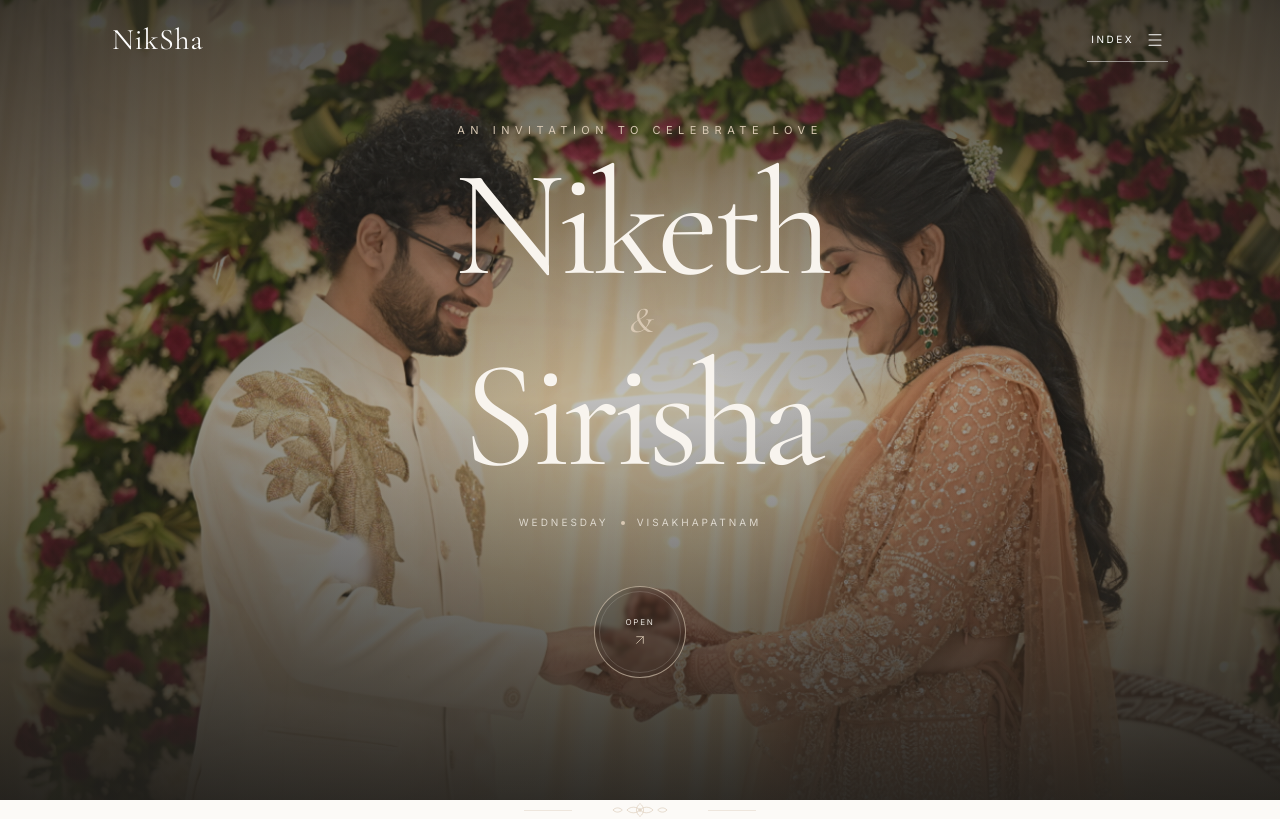
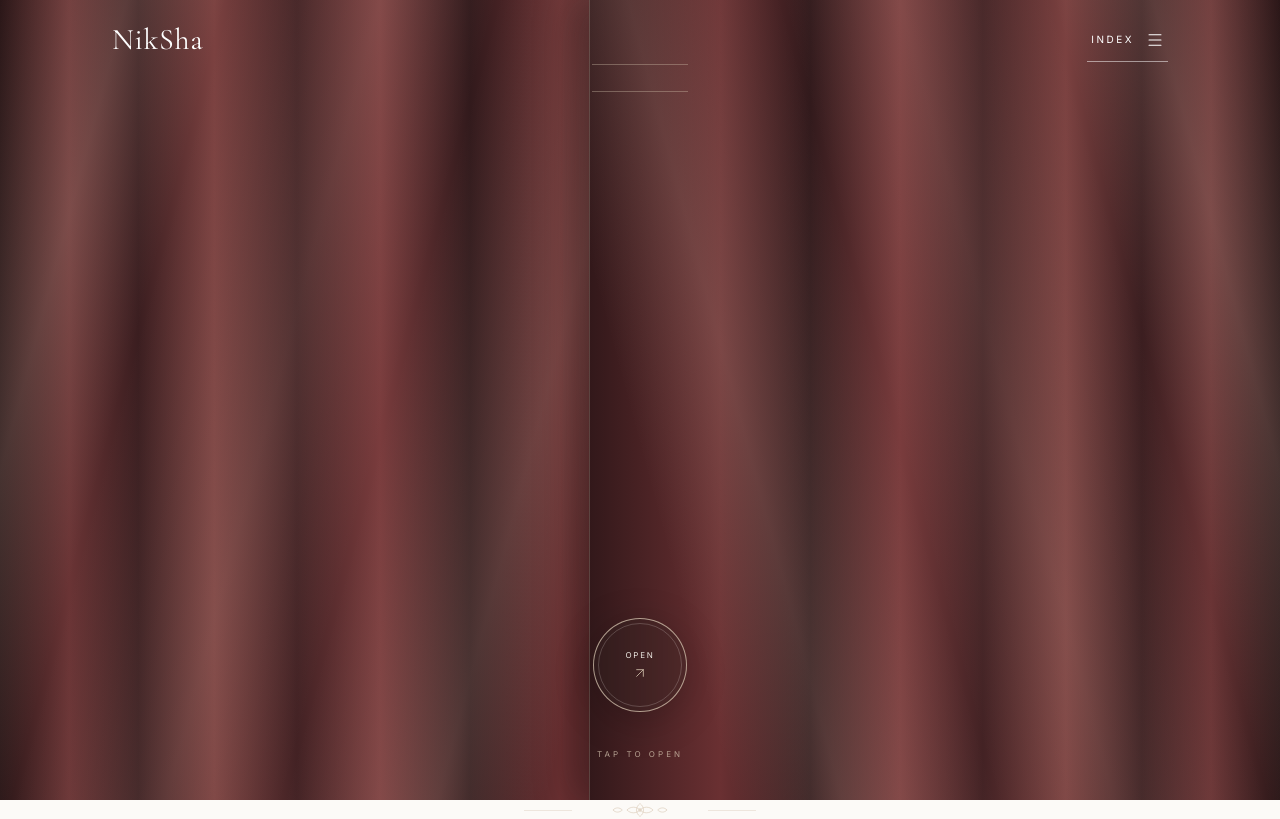
Before and after one commit to NikethVelala/NikSha, a Next.js app: page / in a window 1280 px wide. Shown: the top 819 px of the page. Built offline with nearby package versions, Linux system fonts and the light colour scheme.

Commit message:
Replace abstract opening with curtain reveal

```diff
--- a/components/Hero/Hero.tsx
+++ b/components/Hero/Hero.tsx
@@ -1,32 +1,29 @@
 "use client";
 
 import Image from "next/image";
-import { AnimatePresence, motion } from "framer-motion";
+import { motion } from "framer-motion";
 import { ArrowUpRight } from "lucide-react";
 import { useEffect, useState } from "react";
 import { wedding } from "@/data/wedding";
 
 export default function Hero() {
-  const [stage, setStage] = useState<"cover" | "opening" | "done">("cover");
+  const [isOpening, setIsOpening] = useState(false);
   const groom = wedding.couple.groom;
   const bride = wedding.couple.bride;
 
   useEffect(() => {
-    if (stage !== "opening") return;
+    if (!isOpening) return;
 
     const timer = window.setTimeout(() => {
-      setStage("done");
-      window.setTimeout(() => {
       document.getElementById("welcome")?.scrollIntoView({ behavior: "smooth", block: "start" });
-      }, 220);
-    }, 3600);
+    }, 2200);
 
     return () => window.clearTimeout(timer);
-  }, [stage]);
+  }, [isOpening]);
 
   const openInvitation = () => {
-    if (stage !== "cover") return;
-    setStage("opening");
+    if (isOpening) return;
+    setIsOpening(true);
   };
 
   return (
@@ -40,149 +37,125 @@ export default function Hero() {
         className="object-cover object-[center_35%] sm:object-center"
       />
 
+      <div className="absolute inset-0 bg-charcoal/20" />
+      <div className="absolute inset-0 bg-gradient-to-b from-charcoal/50 via-transparent to-charcoal/85" />
+
+      {/* The hero remains underneath the entire interaction, so there is never a blank transition screen. */}
+      <div className="relative z-10 flex min-h-[100svh] items-center justify-center px-6 text-center">
         <motion.div
-        className="absolute inset-0 bg-charcoal"
-        initial={{ opacity: 0.3 }}
-        animate={{ opacity: stage === "opening" ? 0.5 : 0.3 }}
-        transition={{ duration: 1.2 }}
-      />
-      <div className="absolute inset-0 bg-gradient-to-b from-charcoal/55 via-transparent to-charcoal/90" />
-      <div className="absolute inset-0 bg-[radial-gradient(circle_at_center,transparent_10%,rgba(20,20,18,0.48)_100%)]" />
+          initial={{ opacity: 0, y: 24 }}
+          animate={{ opacity: isOpening ? 0 : 1, y: isOpening ? -18 : 0 }}
+          transition={{ duration: 0.65, ease: [0.22, 1, 0.36, 1] }}
+          className="max-w-xl"
+        >
+          <p className="text-[9px] uppercase tracking-[0.5em] text-champagne sm:text-[11px]">
+            An invitation to celebrate love
+          </p>
 
-      <AnimatePresence mode="wait">
-        {stage === "cover" && (
-          <motion.div
-            key="cover"
-            initial={{ opacity: 0 }}
-            animate={{ opacity: 1 }}
-            exit={{ opacity: 0, scale: 1.02 }}
-            transition={{ duration: 0.9 }}
-            className="relative z-10 flex min-h-[100svh] items-center justify-center px-6 text-center"
-          >
-            <div className="max-w-xl">
-              <motion.p
-                initial={{ opacity: 0, y: 18 }}
-                animate={{ opacity: 1, y: 0 }}
-                transition={{ delay: 0.3, duration: 0.9 }}
-                className="text-[9px] uppercase tracking-[0.5em] text-champagne sm:text-[11px]"
-              >
-                An invitation to celebrate love
-              </motion.p>
-
-              <motion.h1
-                initial={{ opacity: 0, y: 30 }}
-                animate={{ opacity: 1, y: 0 }}
-                transition={{ delay: 0.55, duration: 1.1, ease: [0.22, 1, 0.36, 1] }}
-                className="mt-7 font-heading text-[4.5rem] leading-[0.78] tracking-[-0.045em] sm:text-8xl lg:text-[9.5rem]"
-              >
+          <h1 className="mt-7 font-heading text-[4.5rem] leading-[0.78] tracking-[-0.045em] sm:text-8xl lg:text-[9.5rem]">
             {groom}
             <span className="my-3 block text-2xl font-normal italic tracking-normal text-champagne sm:my-4 sm:text-4xl">&amp;</span>
             {bride}
-              </motion.h1>
+          </h1>
 
-              <motion.div
-                initial={{ opacity: 0, y: 14 }}
-                animate={{ opacity: 1, y: 0 }}
-                transition={{ delay: 1, duration: 0.8 }}
-                className="mx-auto mt-8 flex items-center justify-center gap-3 text-[9px] uppercase tracking-[0.3em] text-ivory/75 sm:mt-10 sm:text-[10px]"
-              >
+          <div className="mx-auto mt-8 flex items-center justify-center gap-3 text-[9px] uppercase tracking-[0.3em] text-ivory/80 sm:mt-10 sm:text-[10px]">
             <span>Wednesday</span>
             <span className="h-1 w-1 rounded-full bg-champagne" />
             <span>Visakhapatnam</span>
+          </div>
         </motion.div>
+      </div>
 
+      {!isOpening && (
         <motion.button
           type="button"
           onClick={openInvitation}
           initial={{ opacity: 0, y: 15, scale: 0.94 }}
           animate={{ opacity: 1, y: 0, scale: 1 }}
-                transition={{ delay: 1.35, duration: 0.9, ease: [0.22, 1, 0.36, 1] }}
-                whileTap={{ scale: 0.96 }}
-                className="group relative mx-auto mt-12 flex h-[82px] w-[82px] items-center justify-center rounded-full border border-champagne/65 bg-charcoal/20 backdrop-blur-[2px] outline-none sm:mt-14 sm:h-[92px] sm:w-[92px]"
+          transition={{ delay: 0.8, duration: 0.8, ease: [0.22, 1, 0.36, 1] }}
+          whileTap={{ scale: 0.95 }}
+          className="group absolute bottom-[11%] left-1/2 z-30 flex h-[86px] w-[86px] -translate-x-1/2 items-center justify-center rounded-full border border-champagne/75 bg-charcoal/25 shadow-[0_8px_40px_rgba(0,0,0,0.22)] backdrop-blur-[3px] outline-none sm:h-[94px] sm:w-[94px]"
           aria-label="Open the invitation"
         >
-                <span className="absolute inset-1 rounded-full border border-ivory/15 transition-transform duration-700 group-hover:scale-[1.08]" />
-                <span className="flex flex-col items-center gap-1 text-[8px] uppercase tracking-[0.22em] text-ivory/90">
+          <span className="absolute inset-1 rounded-full border border-ivory/20 transition-transform duration-700 group-hover:scale-[1.08]" />
+          <span className="flex flex-col items-center gap-1 text-[8px] uppercase tracking-[0.22em] text-ivory/95">
             <span>Open</span>
             <ArrowUpRight className="h-4 w-4 text-champagne transition-transform duration-500 group-hover:translate-x-0.5 group-hover:-translate-y-0.5" strokeWidth={1.2} />
           </span>
         </motion.button>
-            </div>
-          </motion.div>
       )}
 
-        {stage === "opening" && (
+      {/* Curtain reveal. The folds are built with CSS gradients so the animation stays crisp and dependency-free on mobile. */}
+      <div className="pointer-events-none fixed inset-0 z-20 overflow-hidden" aria-hidden="true">
         <motion.div
-            key="opening"
-            initial={{ opacity: 0 }}
-            animate={{ opacity: 1 }}
-            exit={{ opacity: 0 }}
-            transition={{ duration: 0.5 }}
-            className="fixed inset-0 z-30 overflow-hidden bg-[#201e1a]"
+          initial={false}
+          animate={{ x: isOpening ? "-103%" : "0%" }}
+          transition={{ duration: 1.8, ease: [0.76, 0, 0.24, 1] }}
+          className="absolute inset-y-0 left-0 w-[54%] origin-left"
+          style={{
+            background:
+              "linear-gradient(90deg, #2b1718 0%, #6a3435 10%, #3b1e20 20%, #7b4140 31%, #432224 43%, #7a3c3d 55%, #321a1c 68%, #6a3032 81%, #32181a 100%)",
+            boxShadow: "18px 0 35px rgba(24, 12, 12, 0.28)",
+          }}
         >
-            <motion.div
-              className="absolute left-1/2 top-1/2 h-[96px] w-[96px] -translate-x-1/2 -translate-y-1/2 rounded-full bg-[#f3eadc]"
-              initial={{ scale: 0.7, opacity: 0.96 }}
-              animate={{ scale: 18, opacity: 1 }}
-              transition={{ duration: 2.1, ease: [0.16, 1, 0.3, 1] }}
-            />
+          <div className="absolute inset-0 bg-[linear-gradient(105deg,transparent_0%,rgba(255,238,214,0.13)_14%,transparent_25%,rgba(255,238,214,0.08)_42%,transparent_55%,rgba(255,238,214,0.12)_72%,transparent_84%)]" />
+          <div className="absolute right-0 top-0 h-full w-px bg-champagne/25" />
+        </motion.div>
 
         <motion.div
-              className="absolute inset-0 bg-[radial-gradient(circle_at_center,rgba(255,248,235,0.95)_0%,rgba(244,234,218,0.9)_24%,rgba(232,215,192,0.45)_50%,transparent_72%)]"
-              initial={{ opacity: 0, scale: 0.5 }}
-              animate={{ opacity: [0, 1, 0], scale: [0.5, 1.15, 1.8] }}
-              transition={{ duration: 2.6, ease: "easeOut" }}
+          initial={false}
+          animate={{ x: isOpening ? "103%" : "0%" }}
+          transition={{ duration: 1.8, ease: [0.76, 0, 0.24, 1] }}
+          className="absolute inset-y-0 right-0 w-[54%] origin-right"
+          style={{
+            background:
+              "linear-gradient(90deg, #32181a 0%, #6a3032 19%, #321a1c 32%, #7a3c3d 45%, #432224 57%, #7b4140 69%, #3b1e20 80%, #6a3435 90%, #2b1718 100%)",
+            boxShadow: "-18px 0 35px rgba(24, 12, 12, 0.28)",
+          }}
+        >
+          <div className="absolute inset-0 bg-[linear-gradient(255deg,transparent_0%,rgba(255,238,214,0.13)_14%,transparent_25%,rgba(255,238,214,0.08)_42%,transparent_55%,rgba(255,238,214,0.12)_72%,transparent_84%)]" />
+          <div className="absolute left-0 top-0 h-full w-px bg-champagne/25" />
+        </motion.div>
+
+        {!isOpening && (
+          <motion.div
+            initial={{ opacity: 0, scale: 0.9 }}
+            animate={{ opacity: 1, scale: 1 }}
+            transition={{ delay: 0.55, duration: 0.9, ease: [0.22, 1, 0.36, 1] }}
+            className="absolute left-1/2 top-[8%] h-7 w-24 -translate-x-1/2 border-y border-champagne/35"
           />
+        )}
 
-            <div className="absolute inset-0 flex items-center justify-center px-8 text-center">
         <motion.div
-                initial={{ opacity: 0, y: 20, scale: 0.96 }}
-                animate={{ opacity: [0, 1, 1, 0], y: [20, 0, 0, -12], scale: [0.96, 1, 1, 1.02] }}
-                transition={{ duration: 2.7, times: [0, 0.22, 0.72, 1], ease: [0.22, 1, 0.36, 1] }}
-                className="relative z-10 text-charcoal"
+          animate={{ opacity: isOpening ? 0 : 1, y: isOpening ? -8 : 0 }}
+          transition={{ duration: 0.45 }}
+          className="absolute bottom-[4.5%] left-1/2 -translate-x-1/2 text-center text-[8px] uppercase tracking-[0.38em] text-champagne/75 sm:bottom-[5%]"
         >
-                <p className="text-[9px] uppercase tracking-[0.46em] text-[#9d8060]">With our families</p>
-                <h2 className="mt-6 font-heading text-5xl leading-[0.9] tracking-[-0.035em] sm:text-7xl">
-                  {groom}
-                  <span className="mx-2 font-normal italic text-[#ae8b69]">&amp;</span>
-                  {bride}
-                </h2>
-                <p className="mt-6 text-[9px] uppercase tracking-[0.38em] text-charcoal/60">18 November 2026 · Visakhapatnam</p>
+          Tap to open
         </motion.div>
       </div>
 
-            {Array.from({ length: 18 }).map((_, index) => (
-              <motion.span
-                key={index}
-                className="absolute z-20 h-1.5 w-1 rounded-full bg-[#b28d67]"
-                style={{
-                  left: `${8 + ((index * 31) % 84)}%`,
-                  top: `${8 + ((index * 47) % 82)}%`,
-                }}
-                initial={{ opacity: 0, scale: 0 }}
-                animate={{
-                  opacity: [0, 0.8, 0],
-                  scale: [0.3, 1, 0.5],
-                  x: [0, index % 2 ? 18 : -18],
-                  y: [0, index % 3 === 0 ? -22 : 18],
-                }}
-                transition={{ delay: 0.5 + index * 0.025, duration: 1.8, ease: "easeOut" }}
-              />
-            ))}
-
-            <motion.p
+      {isOpening && (
+        <motion.div
           initial={{ opacity: 0 }}
-              animate={{ opacity: [0, 0.65, 0] }}
-              transition={{ delay: 1.9, duration: 1.4 }}
-              className="absolute bottom-[11%] left-0 right-0 z-20 text-center text-[8px] uppercase tracking-[0.42em] text-[#7f684e]"
+          animate={{ opacity: 1 }}
+          transition={{ delay: 1.05, duration: 0.9 }}
+          className="pointer-events-none fixed inset-0 z-[25] flex items-center justify-center px-8 text-center"
         >
-              Welcome to our celebration
-            </motion.p>
+          <motion.div
+            initial={{ opacity: 0, y: 14 }}
+            animate={{ opacity: [0, 1, 1, 0], y: [14, 0, 0, -12] }}
+            transition={{ duration: 1.25, times: [0, 0.25, 0.72, 1], ease: [0.22, 1, 0.36, 1] }}
+            className="text-ivory"
+          >
+            <p className="text-[9px] uppercase tracking-[0.48em] text-champagne">The celebration begins</p>
+            <p className="mt-5 font-heading text-4xl tracking-[-0.025em] sm:text-6xl">
+              {groom} <span className="font-normal italic text-champagne">&amp;</span> {bride}
+            </p>
+            <p className="mt-4 text-[9px] uppercase tracking-[0.36em] text-ivory/70">18 November 2026 · Visakhapatnam</p>
+          </motion.div>
         </motion.div>
       )}
-      </AnimatePresence>
-
-      {stage === "done" && <div className="pointer-events-none absolute inset-0 z-0" aria-hidden="true" />}
     </section>
   );
 }
```
Lines whose indentation alone changed are shown as unchanged.
